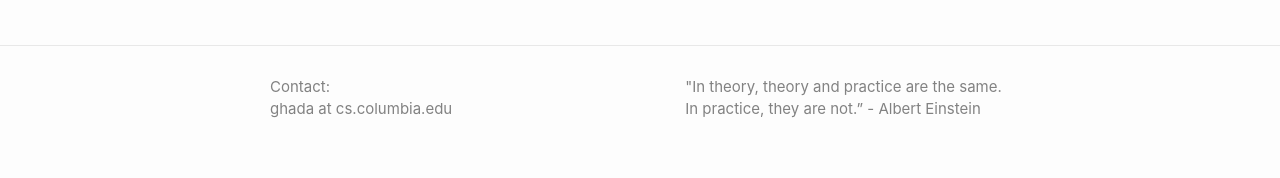
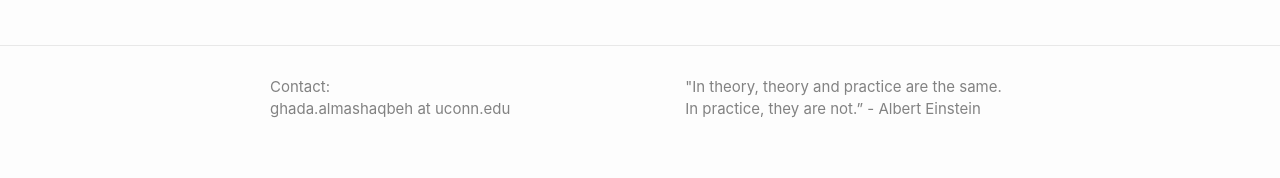
Before and after one commit to GhadaAlmashaqbeh/GhadaAlmashaqbeh.github.io, a Jekyll site: the page built from index.md, in a window 1280 px wide. Shown: the part 740-918 px from the top of the page. Built offline with Jekyll 4.4.1, drawn with Linux system fonts in a browser that asks for light colours.

Commit message:
fix email address

```diff
--- a/_config.yml
+++ b/_config.yml
@@ -1,5 +1,5 @@
 title: 'Ghada Almashaqbeh'
-email: ghada at cs.columbia.edu
+email: ghada.almashaqbeh at uconn.edu
 description: CS - Columbia
 url: "http://ghadaalmashaqbeh.github.io/" # the base hostname & protocol for your site, e.g. http://example.com
 
```
